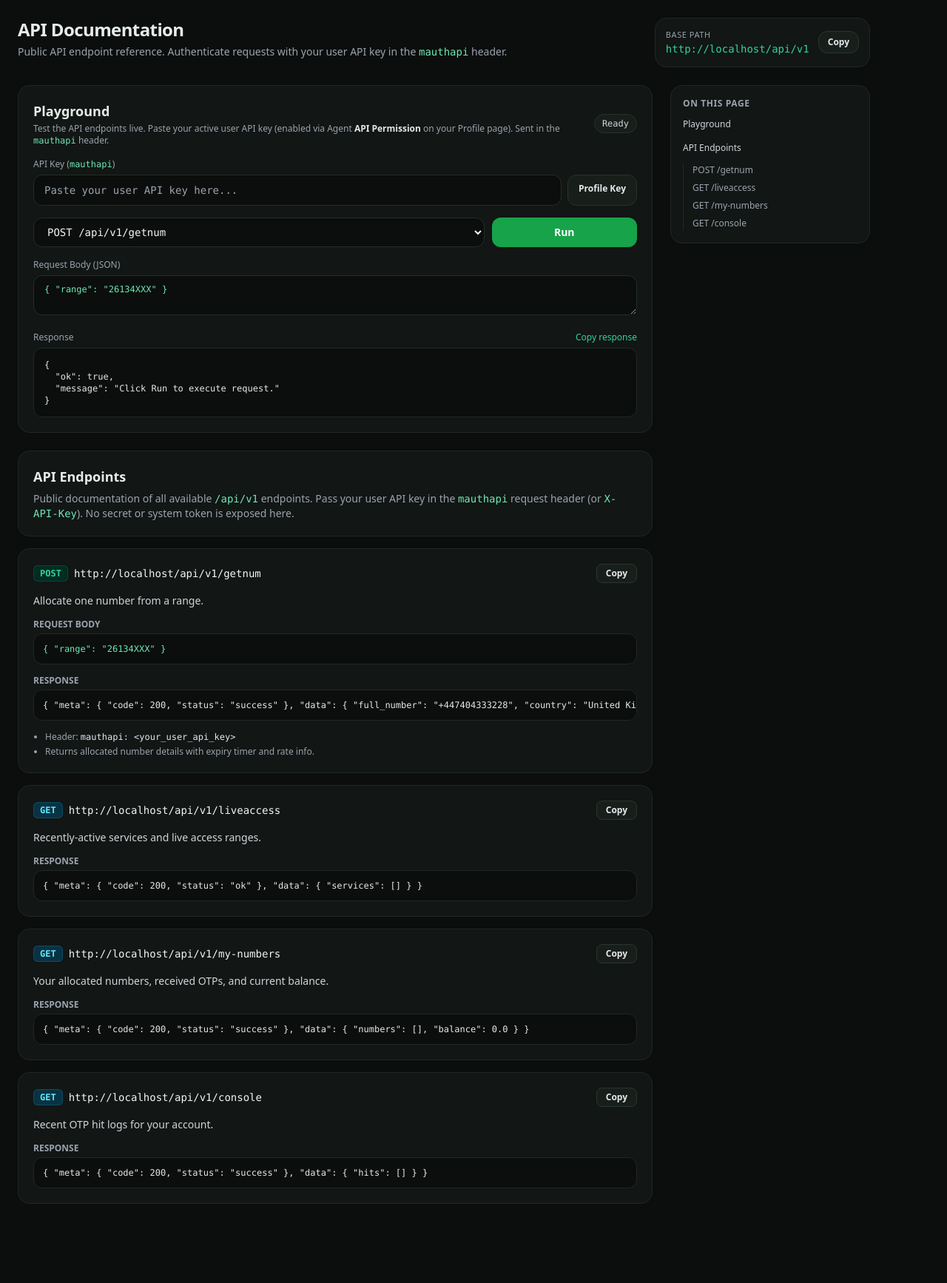
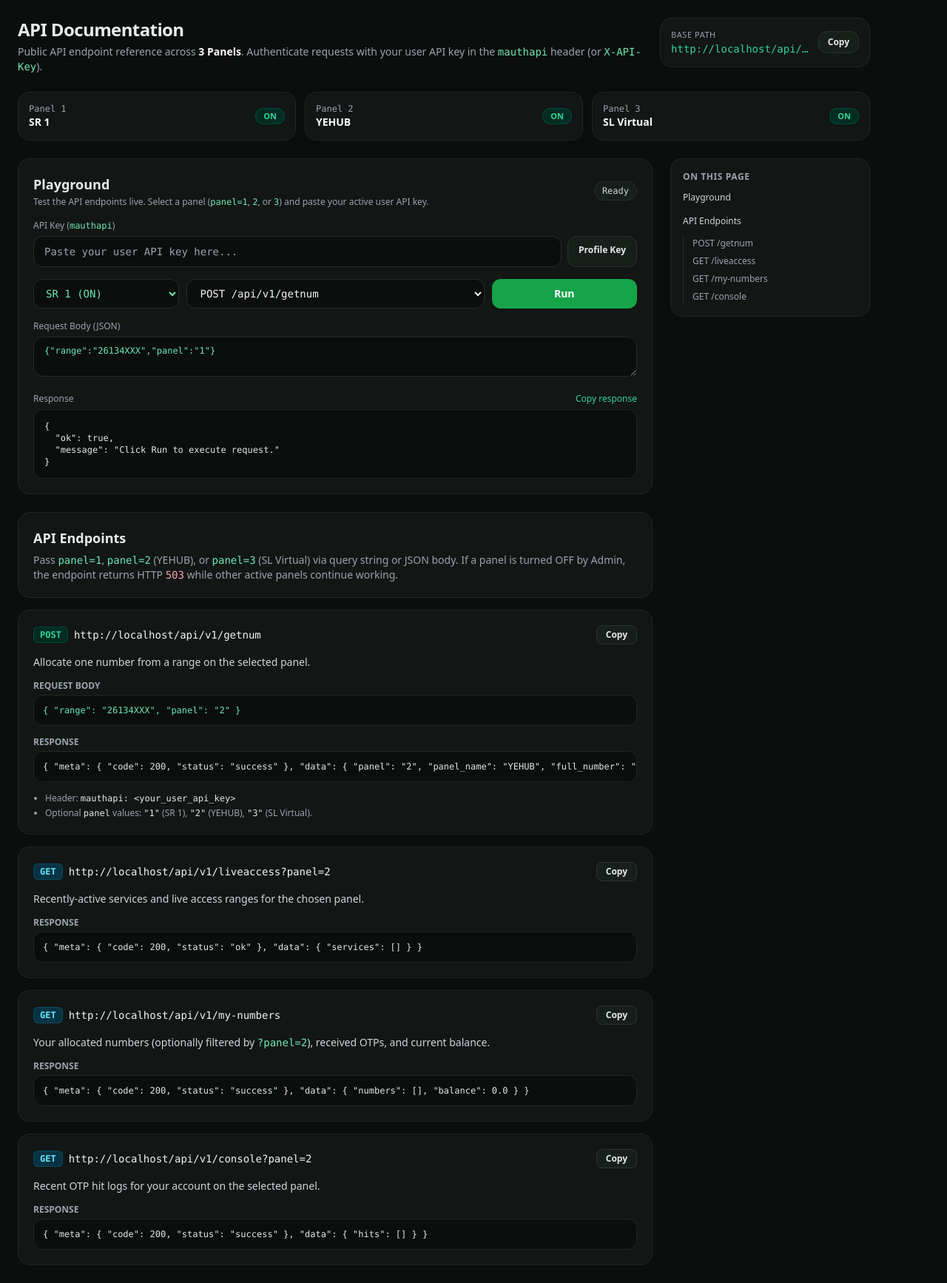
Before and after one commit to mrifathossen57-svg/Free-ai, a Flask app: page /api-docs in a window 1280 px wide. Shown: the whole page at 74% size. Before the commit the page ends 1627 px from the top, so only its background shows below. Run offline with Flask 3, Linux system fonts and the light colour scheme; data comes from the database, SQL or seed files in the repository; some libraries are stand-ins or nearby versions.

Commit message:
Update api_docs.html

```diff
--- a/templates/api_docs.html
+++ b/templates/api_docs.html
@@ -2,6 +2,12 @@
 {% block title %}API Documentation{% endblock %}
 {% block content %}
 {% set site_base = base_path if base_path else (request.host_url.rstrip('/') ~ '/api/v1') %}
+{% set panel_name = panel_brand_name if panel_brand_name is defined else "SR 1" %}
+{% set p_map = panels_status if panels_status is defined else {
+  "1": {"key": "1", "name": panel_name, "active": voltx_panel_active if voltx_panel_active is defined else true},
+  "2": {"key": "2", "name": "YEHUB", "active": true},
+  "3": {"key": "3", "name": "SL Virtual", "active": true}
+} %}
 
 <div class="max-w-6xl space-y-6">
   <!-- Top Title & Base Path -->
@@ -9,7 +15,7 @@
     <div>
       <h1 class="text-2xl font-bold tracking-tight">API Documentation</h1>
       <p class="text-sm text-gray-400 mt-1">
-        Public API endpoint reference. Authenticate requests with your user API key in the <code class="text-emerald-300">mauthapi</code> header.
+        Public API endpoint reference across <span class="text-white font-semibold">3 Panels</span>. Authenticate requests with your user API key in the <code class="text-emerald-300">mauthapi</code> header (or <code class="text-emerald-300">X-API-Key</code>).
       </p>
     </div>
 
@@ -25,6 +31,24 @@
     </div>
   </div>
 
+  <!-- Active Panels Status Strip -->
+  <div class="grid grid-cols-1 sm:grid-cols-3 gap-3">
+    {% for pk in ["1", "2", "3"] %}
+      {% set p_info = p_map.get(pk, {"key": pk, "name": "Panel " ~ pk, "active": true}) %}
+      <div class="card rounded-2xl p-3.5 flex items-center justify-between">
+        <div>
+          <div class="text-xs text-gray-400 font-mono">Panel {{ pk }}</div>
+          <div class="text-sm font-bold text-white">{{ p_info.name }}</div>
+        </div>
+        {% if p_info.active %}
+          <span class="px-2.5 py-0.5 rounded-full text-[11px] font-semibold bg-emerald-950 text-emerald-400 border border-emerald-700/40">ON</span>
+        {% else %}
+          <span class="px-2.5 py-0.5 rounded-full text-[11px] font-semibold bg-rose-950 text-rose-400 border border-rose-700/40">OFF</span>
+        {% endif %}
+      </div>
+    {% endfor %}
+  </div>
+
   <!-- On this page + Main Docs Grid -->
   <div class="grid grid-cols-1 lg:grid-cols-12 gap-6">
     <!-- Left / Main Column -->
@@ -35,7 +59,7 @@
           <div>
             <h2 class="text-lg font-bold">Playground</h2>
             <p class="text-xs text-gray-400 mt-0.5">
-              Test the API endpoints live. Paste your active user API key (enabled via Agent <span class="text-gray-200 font-semibold">API Permission</span> on your Profile page). Sent in the <code class="text-emerald-300">mauthapi</code> header.
+              Test the API endpoints live. Select a panel (<code class="text-emerald-300">panel=1</code>, <code class="text-emerald-300">2</code>, or <code class="text-emerald-300">3</code>) and paste your active user API key.
             </p>
           </div>
           <span id="pgStatusBadge" class="self-start sm:self-auto px-2.5 py-1 rounded-full text-xs font-mono bg-[#181f1b] text-gray-300 border border-[#27312c]">
@@ -56,8 +80,16 @@
         </div>
 
         <div class="grid grid-cols-1 sm:grid-cols-12 gap-2.5 items-center">
+          <select id="pgPanel" onchange="onEndpointChange()"
+                  class="sm:col-span-3 px-3 py-2.5 rounded-xl bg-[#0b0e0c] border border-[#242e29] font-mono text-xs sm:text-sm text-emerald-300 focus:outline-none focus:border-emerald-500">
+            {% for pk in ["1", "2", "3"] %}
+              {% set p_info = p_map.get(pk, {"key": pk, "name": "Panel " ~ pk, "active": true}) %}
+              <option value="{{ pk }}">{{ p_info.name }} ({{ 'ON' if p_info.active else 'OFF' }})</option>
+            {% endfor %}
+          </select>
+
           <select id="pgEndpoint" onchange="onEndpointChange()"
-                  class="sm:col-span-9 px-3.5 py-2.5 rounded-xl bg-[#0b0e0c] border border-[#242e29] font-mono text-xs sm:text-sm text-gray-100 focus:outline-none focus:border-emerald-500">
+                  class="sm:col-span-6 px-3.5 py-2.5 rounded-xl bg-[#0b0e0c] border border-[#242e29] font-mono text-xs sm:text-sm text-gray-100 focus:outline-none focus:border-emerald-500">
             <option value="POST_GETNUM">POST /api/v1/getnum</option>
             <option value="GET_LIVEACCESS">GET /api/v1/liveaccess</option>
             <option value="GET_MY_NUMBERS">GET /api/v1/my-numbers</option>
@@ -73,7 +105,7 @@
         <div id="pgBodyWrap">
           <label class="block text-xs text-gray-400 mb-1.5">Request Body (JSON)</label>
           <textarea id="pgRequestBody" rows="2"
-                    class="w-full px-3.5 py-2.5 rounded-xl bg-[#0b0e0c] border border-[#242e29] font-mono text-xs text-emerald-300 focus:outline-none focus:border-emerald-500">{ "range": "26134XXX" }</textarea>
+                    class="w-full px-3.5 py-2.5 rounded-xl bg-[#0b0e0c] border border-[#242e29] font-mono text-xs text-emerald-300 focus:outline-none focus:border-emerald-500">{ "range": "26134XXX", "panel": "1" }</textarea>
         </div>
 
         <div>
@@ -94,7 +126,7 @@
         <div class="card rounded-2xl p-5">
           <h2 class="text-lg font-bold">API Endpoints</h2>
           <p class="text-xs sm:text-sm text-gray-400 mt-1.5 leading-relaxed">
-            Public documentation of all available <code class="text-emerald-300">/api/v1</code> endpoints. Pass your user API key in the <code class="text-emerald-300">mauthapi</code> request header (or <code class="text-emerald-300">X-API-Key</code>). No secret or system token is exposed here.
+            Pass <code class="text-emerald-300">panel=1</code>, <code class="text-emerald-300">panel=2</code> (YEHUB), or <code class="text-emerald-300">panel=3</code> (SL Virtual) via query string or JSON body. If a panel is turned OFF by Admin, the endpoint returns HTTP <code class="text-rose-300">503</code> while other active panels continue working.
           </p>
         </div>
 
@@ -110,21 +142,21 @@
               Copy
             </button>
           </div>
-          <p class="text-sm text-gray-300">Allocate one number from a range.</p>
+          <p class="text-sm text-gray-300">Allocate one number from a range on the selected panel.</p>
 
           <div>
             <div class="text-xs font-semibold text-gray-400 uppercase mb-1">Request body</div>
-            <pre class="p-3 rounded-xl bg-[#0b0e0c] border border-[#202824] font-mono text-xs text-emerald-300 overflow-x-auto">{ "range": "26134XXX" }</pre>
+            <pre class="p-3 rounded-xl bg-[#0b0e0c] border border-[#202824] font-mono text-xs text-emerald-300 overflow-x-auto">{ "range": "26134XXX", "panel": "2" }</pre>
           </div>
 
           <div>
             <div class="text-xs font-semibold text-gray-400 uppercase mb-1">Response</div>
-            <pre class="p-3 rounded-xl bg-[#0b0e0c] border border-[#202824] font-mono text-xs text-gray-200 overflow-x-auto">{ "meta": { "code": 200, "status": "success" }, "data": { "full_number": "+447404333228", "country": "United Kingdom", "operator": "EE" } }</pre>
+            <pre class="p-3 rounded-xl bg-[#0b0e0c] border border-[#202824] font-mono text-xs text-gray-200 overflow-x-auto">{ "meta": { "code": 200, "status": "success" }, "data": { "panel": "2", "panel_name": "YEHUB", "full_number": "+447404333228" } }</pre>
           </div>
 
           <ul class="text-xs text-gray-400 space-y-1 list-disc pl-4">
             <li>Header: <code class="text-gray-200">mauthapi: &lt;your_user_api_key&gt;</code></li>
-            <li>Returns allocated number details with expiry timer and rate info.</li>
+            <li>Optional <code class="text-gray-200">panel</code> values: <code class="text-gray-200">"1"</code> (SR 1), <code class="text-gray-200">"2"</code> (YEHUB), <code class="text-gray-200">"3"</code> (SL Virtual).</li>
           </ul>
         </div>
 
@@ -133,14 +165,14 @@
           <div class="flex items-center justify-between gap-2 flex-wrap">
             <div class="flex items-center gap-2 min-w-0">
               <span class="px-2 py-0.5 rounded-md bg-cyan-950 text-cyan-300 border border-cyan-700/40 font-mono text-xs font-bold">GET</span>
-              <span id="url-liveaccess" class="font-mono text-xs sm:text-sm text-gray-100 break-all">{{ site_base }}/liveaccess</span>
+              <span id="url-liveaccess" class="font-mono text-xs sm:text-sm text-gray-100 break-all">{{ site_base }}/liveaccess?panel=2</span>
             </div>
             <button type="button" onclick="copyText('url-liveaccess', 'Endpoint URL copied!')"
                     class="px-3 py-1 rounded-lg bg-[#181f1b] hover:bg-[#222c26] border border-[#2a3630] text-xs font-semibold text-gray-200">
               Copy
             </button>
           </div>
-          <p class="text-sm text-gray-300">Recently-active services and live access ranges.</p>
+          <p class="text-sm text-gray-300">Recently-active services and live access ranges for the chosen panel.</p>
 
           <div>
             <div class="text-xs font-semibold text-gray-400 uppercase mb-1">Response</div>
@@ -160,7 +192,7 @@
               Copy
             </button>
           </div>
-          <p class="text-sm text-gray-300">Your allocated numbers, received OTPs, and current balance.</p>
+          <p class="text-sm text-gray-300">Your allocated numbers (optionally filtered by <code class="text-emerald-300">?panel=2</code>), received OTPs, and current balance.</p>
 
           <div>
             <div class="text-xs font-semibold text-gray-400 uppercase mb-1">Response</div>
@@ -173,14 +205,14 @@
           <div class="flex items-center justify-between gap-2 flex-wrap">
             <div class="flex items-center gap-2 min-w-0">
               <span class="px-2 py-0.5 rounded-md bg-cyan-950 text-cyan-300 border border-cyan-700/40 font-mono text-xs font-bold">GET</span>
-              <span id="url-console" class="font-mono text-xs sm:text-sm text-gray-100 break-all">{{ site_base }}/console</span>
+              <span id="url-console" class="font-mono text-xs sm:text-sm text-gray-100 break-all">{{ site_base }}/console?panel=2</span>
             </div>
             <button type="button" onclick="copyText('url-console', 'Endpoint URL copied!')"
                     class="px-3 py-1 rounded-lg bg-[#181f1b] hover:bg-[#222c26] border border-[#2a3630] text-xs font-semibold text-gray-200">
               Copy
             </button>
           </div>
-          <p class="text-sm text-gray-300">Recent OTP hit logs for your account.</p>
+          <p class="text-sm text-gray-300">Recent OTP hit logs for your account on the selected panel.</p>
 
           <div>
             <div class="text-xs font-semibold text-gray-400 uppercase mb-1">Response</div>
@@ -228,9 +260,17 @@
 
   function onEndpointChange() {
     const ep = document.getElementById("pgEndpoint").value;
+    const panelKey = document.getElementById("pgPanel").value;
     const bodyWrap = document.getElementById("pgBodyWrap");
+    const bodyArea = document.getElementById("pgRequestBody");
+
     if (ep === "POST_GETNUM") {
       bodyWrap.classList.remove("hidden");
+      try {
+        const cur = JSON.parse(bodyArea.value || "{}");
+        cur.panel = panelKey;
+        bodyArea.value = JSON.stringify(cur);
+      } catch (_) {}
     } else {
       bodyWrap.classList.add("hidden");
     }
@@ -238,6 +278,7 @@
 
   async function runPlayground() {
     const ep = document.getElementById("pgEndpoint").value;
+    const panelKey = document.getElementById("pgPanel").value;
     const apiKey = document.getElementById("pgApiKey").value.trim();
     const badge = document.getElementById("pgStatusBadge");
     const box = document.getElementById("pgResponseBox");
@@ -257,15 +298,15 @@
       };
 
       if (ep === "POST_GETNUM") {
-        url = "/api/v1/getnum";
+        url = `/api/v1/getnum?panel=${encodeURIComponent(panelKey)}`;
         options.method = "POST";
         options.body = document.getElementById("pgRequestBody").value;
       } else if (ep === "GET_LIVEACCESS") {
-        url = "/api/v1/liveaccess";
+        url = `/api/v1/liveaccess?panel=${encodeURIComponent(panelKey)}`;
       } else if (ep === "GET_MY_NUMBERS") {
-        url = "/api/v1/my-numbers";
+        url = `/api/v1/my-numbers?panel=${encodeURIComponent(panelKey)}`;
       } else if (ep === "GET_CONSOLE") {
-        url = "/api/v1/console";
+        url = `/api/v1/console?panel=${encodeURIComponent(panelKey)}`;
       }
 
       const res = await fetch(url, options);
```
